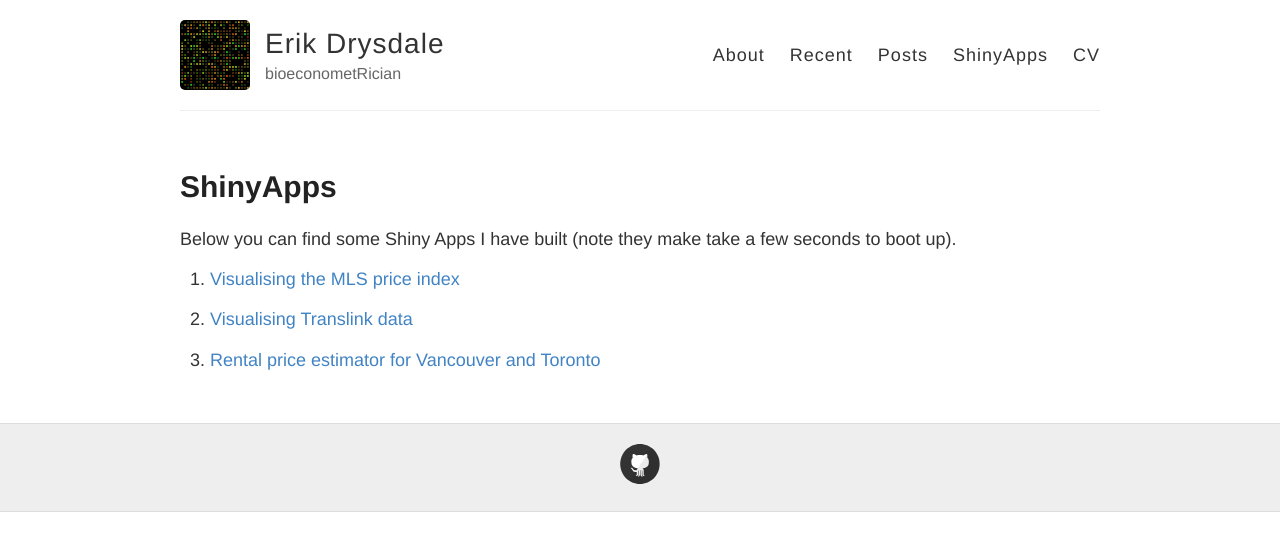
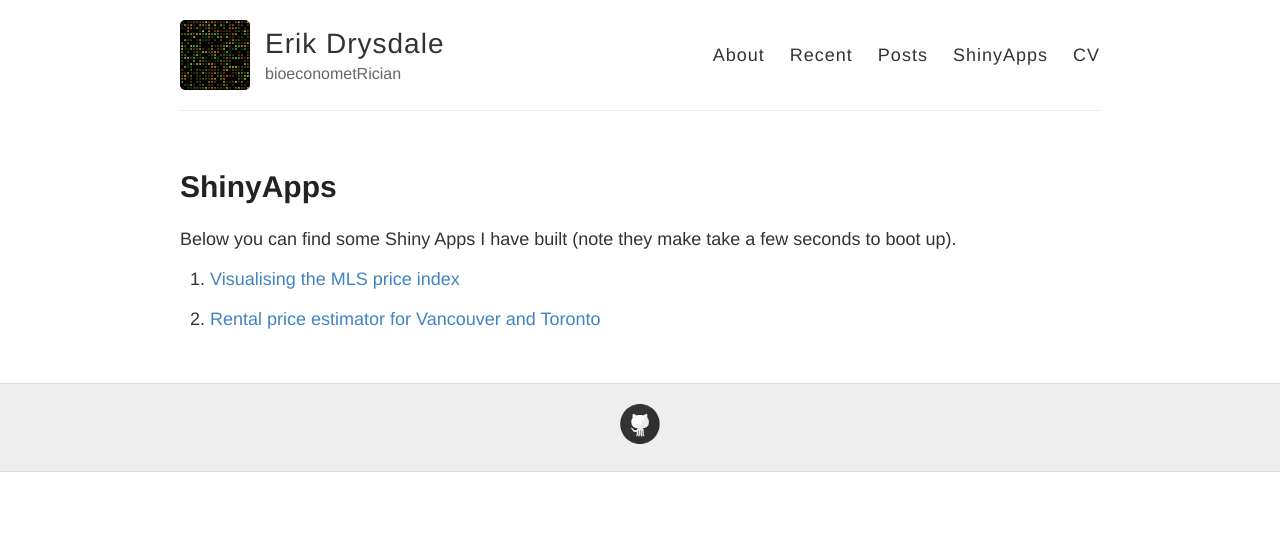
Before and after one commit to erikdrysdale/erikdrysdale.github.io, a Jekyll site: the page built from shinyapps.md, in a window 1280 px wide. Shown: the top 551 px of the page. Built offline with Jekyll 4.4.1, drawn with Linux system fonts in a browser that asks for light colours; some of the changed lines change nothing that is shown.

Commit message:
add new content

```diff
--- a/_layouts/default.html
+++ b/_layouts/default.html
@@ -36,7 +36,7 @@
             <a href="{{ site.baseurl }}/recent">Recent</a>
             <a href="{{ site.baseurl }}/indexbrief">Posts</a>
             <a href="{{ site.baseurl }}/shinyapps">ShinyApps</a>
-            <a href="https://drive.google.com/file/d/0B-74o3fTjmIeWTNkcWNWRnM3Mk0/view">CV</a>
+            <a href="https://drive.google.com/open?id=0B-74o3fTjmIeOW55aV8xVjl0ekU">CV</a>
           </nav>
         </header>
       </div>
--- a/shinyapps.md
+++ b/shinyapps.md
@@ -8,6 +8,7 @@ Below you can find some Shiny Apps I have built (note they make take a few secon
 
 1. [Visualising the MLS price index](https://erikinwest.shinyapps.io/mls_hpi/)
 
-2. [Visualising Translink data](https://erikinwest.shinyapps.io/compass_shiny/)
+2. [Rental price estimator for Vancouver and Toronto](https://erikinwest.shinyapps.io/cl_shiny/)
 
-3. [Rental price estimator for Vancouver and Toronto](https://erikinwest.shinyapps.io/cl_shiny/)
+<!---2. [Visualising Translink data](https://erikinwest.shinyapps.io/compass_shiny/)
+-->
```
